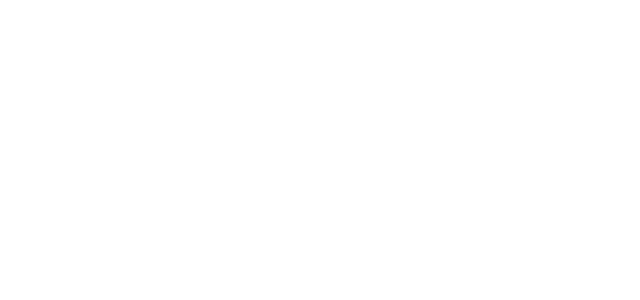
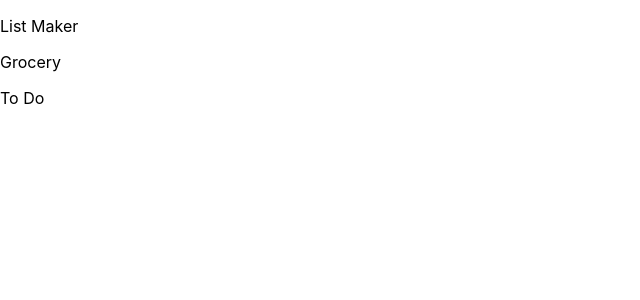
Before and after one commit to precto1285/React-list-organizer, a React (Create React App) app in the folder react-list-organizer/: page / in a window 1280 px wide. Shown: the top 300 px of the page, without its empty margins (0-640 px from the left). Built offline with nearby package versions, Linux system fonts and the light colour scheme; the HTML template or start-up script is replaced by a standard one.

Commit message:
created components

```diff
--- a/react-list-organizer/public/index.html
+++ b/react-list-organizer/public/index.html
@@ -9,7 +9,7 @@
 
   <link rel="manifest" href="%PUBLIC_URL%/manifest.json" />
 
-  <title>React App</title>
+  <title>Lists</title>
 </head>
 
 <body>
--- a/react-list-organizer/src/App.js
+++ b/react-list-organizer/src/App.js
@@ -1,11 +1,16 @@
 import React, { Component } from 'react';
 import './App.css';
+import ListMaker from './Components/1Components/ListMaker';
+import Grocery from './Components/2Component/Grocery';
+import Todo from './Components/2Component/To-do';
 
 class App extends Component {
   render() {
     return (
       <div className="App">
-
+        <ListMaker />
+        <Grocery />
+        <Todo />
       </div>
     );
   }
--- /dev/null
+++ b/react-list-organizer/src/Components/1Components/ListMaker.js
@@ -0,0 +1,9 @@
+import React from 'react';
+
+const ListMaker = () => {
+  return (
+    <p>List Maker</p>
+  )
+}
+
+export default ListMaker;
--- /dev/null
+++ b/react-list-organizer/src/Components/2Component/Grocery.js
@@ -0,0 +1,9 @@
+import React from 'react';
+
+const Grocery = () => {
+  return (
+    <p>Grocery</p>
+  )
+}
+
+export default Grocery;
--- /dev/null
+++ b/react-list-organizer/src/Components/2Component/To-do.js
@@ -0,0 +1,9 @@
+import React from 'react';
+
+const ToDo = () => {
+  return (
+    <p>To Do</p>
+  )
+}
+
+export default ToDo;
```
